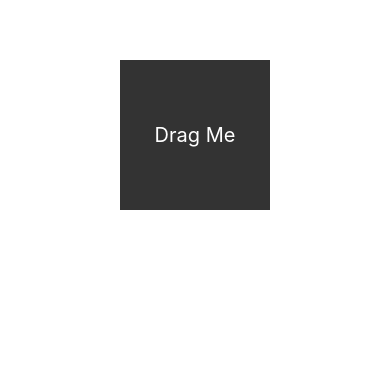
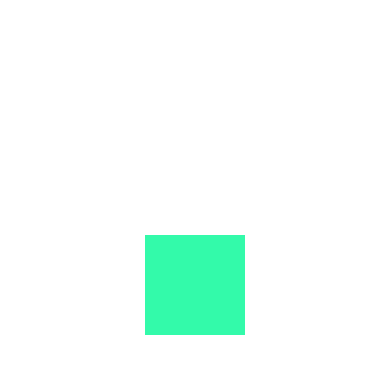
Before and after one commit to ALexander4295502/rn-animation-sample, a React Native app: screen / in a window 390 px wide. Shown: the part 287-660 px from the top of the page. Built offline with nearby package versions, Linux system fonts and the light colour scheme.

Commit message:
add AnimateColor component for demo

```diff
--- a/App.js
+++ b/App.js
@@ -8,6 +8,7 @@ import React, { Component } from 'react';
 import AnimatedTiming from './Components/AnimatedTiming';
 import AnimatedSpring from './Components/AnimatedSpring';
 import DraggableCard from './Components/DraggableCard';
+import AnimateColor from './Components/AnimateColor';
 
 export default class App extends Component<{}> {
 
@@ -16,7 +17,7 @@ export default class App extends Component<{}> {
       height: this.animatedValue
     };
     return (
-      <DraggableCard/>
+      <AnimateColor/>
     );
   }
 }
--- /dev/null
+++ b/Components/AnimateColor.js
@@ -0,0 +1,53 @@
+import React, {Component} from 'react';
+import {
+  StyleSheet,
+  Text,
+  View,
+  Animated,
+  Easing
+} from 'react-native';
+
+export default class AnimateColor extends Component {
+
+  componentWillMount() {
+    this.animatedValue = new Animated.Value(0);
+  }
+
+  componentDidMount() {
+    Animated.timing(this.animatedValue, {
+      toValue: 150,
+      duration: 1500,
+      easing: Easing.bounce
+    }).start()
+  }
+
+  render() {
+    const interpolateColor = this.animatedValue.interpolate({
+      inputRange: [0, 150],
+      outputRange: ['rgb(0, 0, 0)', 'rgb(51, 250, 170)']
+    });
+    const animatedStyle = {
+      backgroundColor: interpolateColor,
+      transform: [
+        { translateY: this.animatedValue}
+      ]
+    };
+    return (
+      <View style={styles.container}>
+        <Animated.View style={[styles.box, animatedStyle]} />
+      </View>
+    );
+  }
+}
+
+const styles = StyleSheet.create({
+  container: {
+    flex: 1,
+    justifyContent: 'center',
+    alignItems: 'center'
+  },
+  box: {
+    width: 100,
+    height: 100,
+  }
+});
--- a/Components/AnimatedSpring.js
+++ b/Components/AnimatedSpring.js
@@ -46,7 +46,7 @@ export default class AnimatedSpring extends Component {
           </Animated.View>
         </TouchableWithoutFeedback>
       </View>
-    );
+    );rnc
   }
 }
 
```
